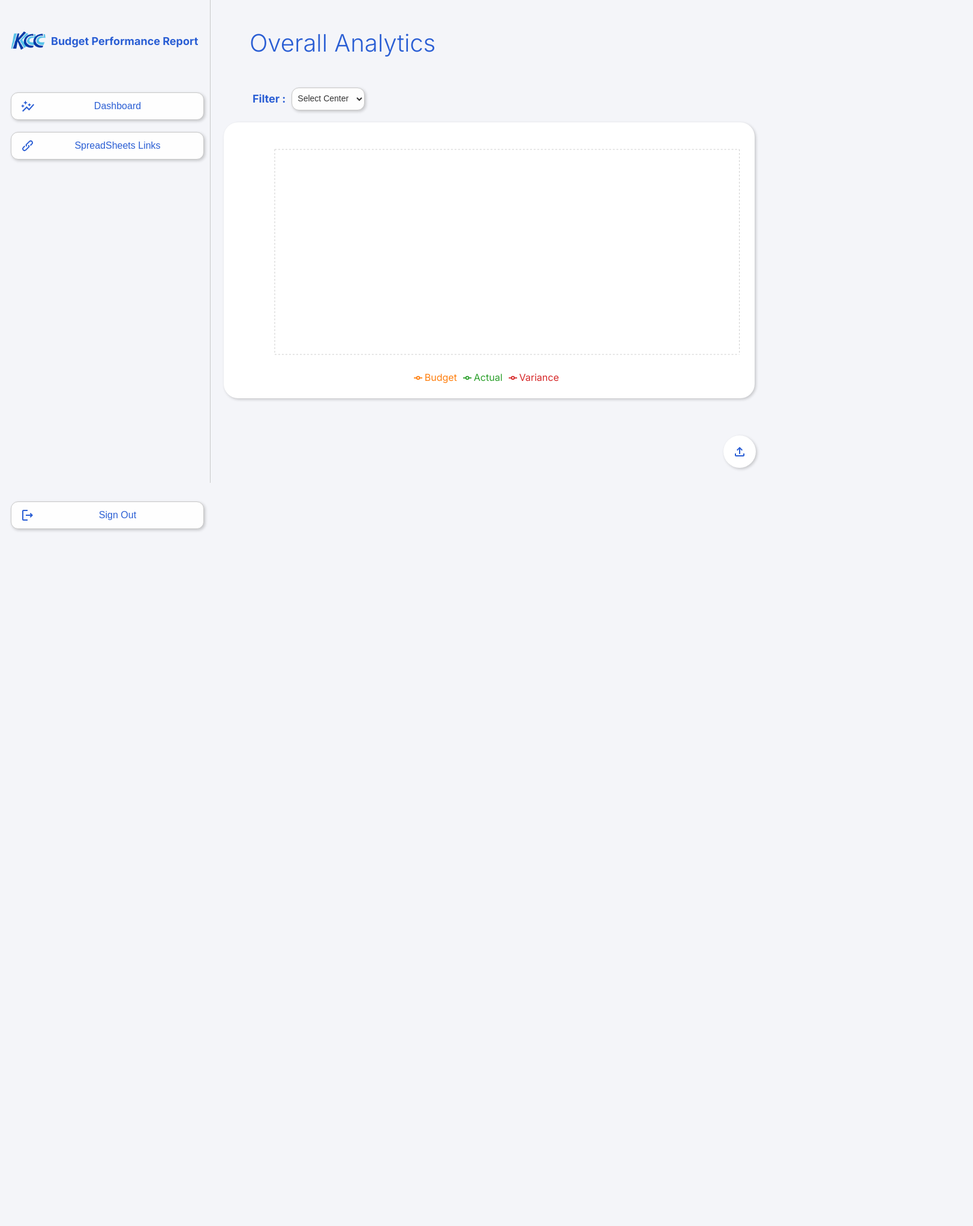
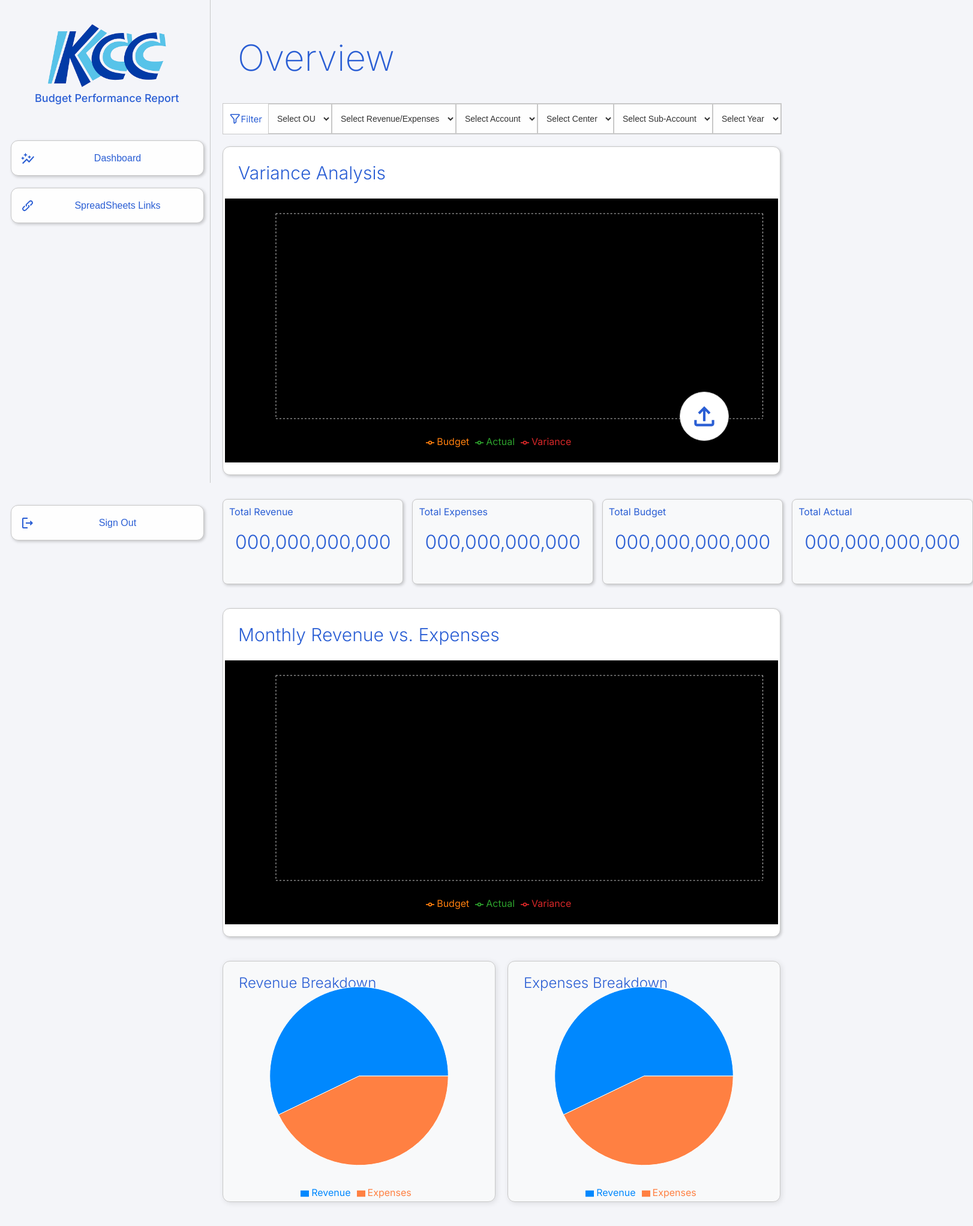
Before and after one commit to alfaizmac/kcc-budget-performance-ReactJS, a React (Create React App) app: page / in a window 1280 px wide. Shown: the whole page at 60% size, 1622 px wide, since content can reach past the window. Before the commit the page ends 840 px from the top, so only its background shows below. Built offline with nearby package versions, Linux system fonts and the light colour scheme.

Commit message:
Eh arrange ang code to many files

```diff
--- a/src/App.css
+++ b/src/App.css
@@ -2,6 +2,7 @@
 
 .App {
   font-family: inter;
+  color: #3c3c3c;
 }
 
 body {
@@ -21,5 +22,4 @@ body {
 
 .dashboard {
   flex-grow: 1;
-  padding: 20px;
 }
--- a/src/Components/Dashboard.css
+++ b/src/Components/Dashboard.css
@@ -9,65 +9,80 @@
 
 h1 {
   color: #2a5ed4;
+  font-weight: 200;
+  font-size: 60px;
+  margin-left: 25px;
+}
+
+h2 {
+  color: #2a5ed4;
   font-weight: 300;
-  font-size: 40px;
-  margin-left: 45px;
+  font-size: 30px;
+  margin-left: 25px;
+}
+
+.filter-section svg {
+  padding-left: 10px;
+  position: relative;
+}
+
+.filter-section {
+  display: flex;
+  align-items: center; /* Align select elements vertically */
+  justify-content: start;
+  width: 100%;
+  border: 1px solid #c8c8c8;
+  padding: 0px; /* Remove any extra padding */
+  height: 50px; /* Set a uniform height */
+  background: #fff;
+
+  /* Sticky positioning */
+  position: sticky;
+  top: 0;
+  z-index: 1000; /* Ensures it stays above other content */
 }
 
 .filter-section label {
   color: #2a5ed4;
-  font-size: 18px;
-  margin-left: 50px;
+  padding: 0px;
+  margin-right: 10px;
+  font-size: 15px;
+}
+
+.filter-section select {
+  cursor: pointer;
+  background: #fefefe;
+  border: 1px solid #c8c8c8;
+  padding: 8px 10px;
+  font-size: 14px;
+  color: #333;
+  outline: none;
+  transition: all 0.3s ease-in-out;
+  height: 100%; /* Ensure select elements fill the available height */
+  min-height: 40px; /* Set a minimum height */
+}
+
+.filter-section select:hover,
+.filter-section select:focus {
+  border-color: #2a5ed4;
+  box-shadow: 2px 2px 8px rgba(42, 94, 212, 0.3);
+}
+
+.variance-analysis-container {
+  background: #fff;
+  padding-top: 0px;
+  padding-bottom: 20px;
+  border-radius: 12px;
+  box-shadow: 2px 2px 5px rgba(0, 0, 0, 0.2);
+  border: 1px solid #c8c8c8;
 }
 
 .chart-container {
   width: 95%;
   align-items: center;
-}
-
-.filter-section {
-  display: flex;
-  align-items: center;
-  gap: 10px;
-  width: fit-content;
-  margin-top: 50px;
-}
-
-.filter-section label {
-  font-weight: bold;
-  color: #2a5ed4;
-}
-
-.filter-section select {
-  cursor: pointer;
-  border-radius: 12px;
-  background: #fefefe;
-  border: 1px solid #c8c8c8;
-  box-shadow: 2px 2px 5px rgba(0, 0, 0, 0.2);
-  padding: 8px 10px 10px 5px;
-  font-size: 14px;
-  color: #333;
-  outline: none;
-  transition: all 0.3s ease-in-out;
-}
-
-.filter-section select:hover {
-  border-color: #2a5ed4;
-  box-shadow: 2px 2px 8px rgba(42, 94, 212, 0.3);
-}
-
-.filter-section select:focus {
-  border-color: #2a5ed4;
-  box-shadow: 2px 2px 8px rgba(42, 94, 212, 0.5);
-}
-
-.chart-container {
   margin: 0 auto;
-  background: #fff;
-  border-radius: 24px;
+  background: #000;
   padding: 20px;
-  padding-top: 40px;
-  box-shadow: 2px 2px 5px rgba(0, 0, 0, 0.2);
 }
 
 .SubAccountLabel {
@@ -80,14 +95,51 @@ h1 {
   margin: 20px 0;
 }
 
-/* Sticky Button for Modal */
+/* Tooltip container */
+.tooltip-container {
+  position: absolute;
+  z-index: 9999;
+  position: fixed;
+  bottom: 35px;
+  right: 35px;
+  display: flex;
+  flex-direction: column;
+  align-items: center;
+}
+
+/* Tooltip text */
+.tooltip-text {
+  visibility: hidden;
+  background-color: #1a3ea3;
+  color: white;
+  text-align: center;
+  padding: 6px 10px;
+  border-radius: 5px;
+  position: absolute;
+  bottom: 100%;
+  right: 50%;
+  transform: translateX(50%);
+  white-space: nowrap;
+  font-size: 12px;
+  opacity: 0;
+  transition: opacity 0.3s ease-in-out;
+  margin-bottom: 8px;
+  z-index: 9999;
+  bottom: 110px;
+  right: 70px;
+}
+
+/* Show tooltip on hover */
+.tooltip-container:hover .tooltip-text {
+  visibility: visible;
+  opacity: 1;
+}
+
+/* Button styling */
 .open-modal-btn {
-  position: fixed;
-  bottom: 20px;
-  right: 20px;
+  position: absolute;
   background-color: #fff;
-  color: white;
-  border: none;
+  border: 1px solid #c8c8c8;
   border-radius: 50px;
   padding: 15px;
   display: flex;
@@ -96,53 +148,109 @@ h1 {
   cursor: pointer;
   box-shadow: 2px 2px 5px rgba(0, 0, 0, 0.2);
   transition: all 0.3s ease-in-out;
+  z-index: 9999;
+  bottom: 30px;
+  right: 30px;
 }
 
 /* Ensure the SVG icon takes the button's color */
 .open-modal-btn svg {
-  fill: #2a5ed4; /* Default color */
-  width: 24px; /* Adjust as needed */
-  height: 24px;
+  fill: #2a5ed4;
+  width: 50px;
+  height: 50px;
   transition: fill 0.3s ease-in-out;
 }
 
+/* Hover effects */
 .open-modal-btn:hover {
   background-color: #1a3ea3;
   box-shadow: 2px 2px 10px rgba(42, 94, 212, 0.5);
 }
 
-/* Change the SVG color on hover */
 .open-modal-btn:hover svg {
   fill: white;
 }
 
-.tooltip-container {
-  position: relative;
-  display: inline-block;
+/* COde for four small containairs */
+
+.four-containers {
+  display: flex;
+  justify-content: space-between; /* Distributes the containers evenly */
+  gap: 15px; /* Adds spacing between the containers */
+  margin-top: 20px;
 }
 
-/* Adjust tooltip to be at the bottom right */
-.tooltip-text {
-  visibility: hidden;
-  width: 220px;
-  background-color: #1a3ea3;
-  color: white;
-  text-align: center;
-  padding: 8px;
-  border-radius: 5px;
-  position: absolute;
-  bottom: -45px; /* Moves tooltip below button */
-  right: 0; /* Aligns tooltip to the right */
-  font-size: 12px;
-  opacity: 0;
-  transition: opacity 0.3s ease-in-out;
-  transition-delay: 1s; /* 1-second delay */
+.four-containers div {
+  flex: 1; /* Ensures equal width for all containers */
+  background: #f8f9fa; /* Light background */
+  padding: 20px;
+  border-radius: 8px;
   box-shadow: 2px 2px 5px rgba(0, 0, 0, 0.2);
-  white-space: nowrap; /* Prevents text from wrapping */
+  border: 1px solid #c8c8c8;
+  min-height: 100px; /* Adjust height as needed */
+  display: flex;
+  flex-direction: column; /* Stack elements vertically */
+  justify-content: center; /* Center h2 */
+  position: relative;
 }
 
-/* Show tooltip with delay */
-.tooltip-container:hover .tooltip-text {
-  visibility: visible;
-  opacity: 1;
+.four-containers h3 {
+  color: #2a5ed4;
+  font-weight: 400;
+  font-size: 16px;
+  position: absolute;
+  top: 10px;
+  left: 10px;
+  margin: 0;
 }
+
+.four-containers h2 {
+  text-align: center;
+  margin: auto; /* Centers it vertically */
+  font-size: 2em;
+}
+
+.montly-revenue-expenses-container {
+  background: #fff;
+  padding-top: 0px;
+  padding-bottom: 20px;
+  border-radius: 12px;
+  box-shadow: 2px 2px 5px rgba(0, 0, 0, 0.2);
+  border: 1px solid #c8c8c8;
+}
+
+/* Pie chart code */
+.two-pie-charts-container {
+  display: flex;
+  align-items: center;
+  justify-content: center;
+  gap: 20px;
+  width: 100%;
+}
+
+.pie-chart {
+  flex: 1;
+  height: 400px;
+  background: #f8f9fa;
+  border-radius: 12px;
+  border: 1px solid #c8c8c8;
+  display: flex;
+  align-items: center;
+  justify-content: center;
+  position: relative; /* Ensures the title is positioned relative to this div */
+  box-shadow: 2px 2px 10px rgba(0, 0, 0, 0.1);
+}
+
+.chart-title {
+  position: absolute;
+  top: 1px;
+  left: 1px;
+  color: #2a5ed4;
+  font-weight: 300;
+  font-size: 24px;
+}
+
+.monthly-revenue-expenses-container {
+  margin-top: 0px; /* Remove unwanted space above */
+  padding-top: 0px; /* Remove extra padding */
+}
--- a/src/Components/Dashboard.js
+++ b/src/Components/Dashboard.js
@@ -1,5 +1,6 @@
 import React, { useState, useEffect } from "react";
 import "./Dashboard.css";
+import Modal from "./Modal";
 import { fetchSpreadsheetData, getUniqueCenters } from "./fetchSpreadsheetData";
 import {
   LineChart,
@@ -10,6 +11,9 @@ import {
   Tooltip,
   Legend,
   ResponsiveContainer,
+  PieChart,
+  Pie,
+  Cell,
 } from "recharts";
 
 function Dashboard() {
@@ -18,6 +22,7 @@ function Dashboard() {
   const [selectedCenter, setSelectedCenter] = useState("");
   const [chartData, setChartData] = useState([]);
   const [fetchedData, setFetchedData] = useState([]);
+  const [isModalOpen, setIsModalOpen] = useState(false);
 
   const handleFetchData = async () => {
     if (!spreadsheetUrl) return;
@@ -83,13 +88,37 @@ function Dashboard() {
     }
   }, [selectedCenter, fetchedData]);
 
+  const pieData = [
+    { name: "Revenue", value: 400000 },
+    { name: "Expenses", value: 300000 },
+  ];
+
+  const COLORS = ["#0088FE", "#FF8042"];
+
   return (
     <div className="dashboard">
-      <h1>Overall Analytics</h1>
-
+      <h1>Overview</h1>
       {/* Filter Section */}
       <div className="filter-section">
-        <label>Filter :</label>
+        <svg
+          width="30"
+          height="30"
+          fill="#2a5ed4"
+          viewBox="0 0 24 24"
+          xmlns="http://www.w3.org/2000/svg"
+        >
+          <path d="m4.08 4 6.482 8.101a2 2 0 0 1 .438 1.25V20l2-1.5v-5.15a2 2 0 0 1 .438-1.249L19.92 4H4.08Zm0-2h15.84a2 2 0 0 1 1.56 3.25L15 13.35v5.15a2 2 0 0 1-.8 1.6l-2 1.5A1.999 1.999 0 0 1 9 20v-6.65l-6.481-8.1A2 2 0 0 1 4.079 2Z"></path>
+        </svg>
+        <label>Filter</label>
+        <select name="OU" id="">
+          <option value="">Select OU</option>
+        </select>
+        <select name="" id="">
+          <option value="">Select Revenue/Expenses</option>
+        </select>
+        <select name="" id="">
+          <option value="">Select Account</option>
+        </select>
         <select
           value={selectedCenter}
           onChange={(e) => setSelectedCenter(e.target.value)}
@@ -103,9 +132,17 @@ function Dashboard() {
             </option>
           ))}
         </select>
+        <select name="" id="">
+          <option value="">Select Sub-Account</option>
+        </select>
+        <select name="" id="">
+          <option value="">Select Year</option>
+        </select>
       </div>
       <br />
+      <div className="variance-analysis-container">
         {/* Overall Analytics Graph */}
+        <h2>Variance Analysis</h2>
         <div className="chart-container">
           <ResponsiveContainer width="100%" height={400}>
             <LineChart data={chartData}>
@@ -138,9 +175,10 @@ function Dashboard() {
             </LineChart>
           </ResponsiveContainer>
         </div>
-
+      </div>
       {/* Floating Button for Opening Modal */}
-      <button className="open-modal-btn">
+      <div className="tooltip-container">
+        <button className="open-modal-btn" onClick={() => setIsModalOpen(true)}>
           <svg
             width="100"
             height="100"
@@ -151,6 +189,125 @@ function Dashboard() {
             <path d="M18 15v3H6v-3H4v3c0 1.1.9 2 2 2h12c1.1 0 2-.9 2-2v-3h-2ZM7 9l1.41 1.41L11 7.83V16h2V7.83l2.59 2.58L17 9l-5-5-5 5Z"></path>
           </svg>
         </button>
+        <span className="tooltip-text">
+          Upload your Excel file <br /> or input a link here
+        </span>
+      </div>
+      {/* Modal Component */}
+      <Modal isOpen={isModalOpen} onClose={() => setIsModalOpen(false)} />
+      <br />
+      {/* four Containers */}
+      <div className="four-containers">
+        <div className="total-revenue-container">
+          <h3>Total Revenue</h3>
+          <h2>000,000,000,000</h2>
+        </div>
+        <div className="total-expense-container">
+          <h3>Total Expenses</h3>
+          <h2>000,000,000,000</h2>
+        </div>
+        <div className="total-budget-container">
+          <h3>Total Budget</h3>
+          <h2>000,000,000,000</h2>
+        </div>
+        <div className="total-actual-container">
+          <h3>Total Actual</h3>
+          <h2>000,000,000,000</h2>
+        </div>
+      </div>
+      <br />
+      <br />
+      <div className="montly-revenue-expenses-container">
+        <h2>Monthly Revenue vs. Expenses</h2>
+        <div className="chart-container">
+          <ResponsiveContainer width="100%" height={400}>
+            <LineChart data={chartData}>
+              <CartesianGrid strokeDasharray="3 3" />
+              <XAxis dataKey="name" />
+              <YAxis />
+              <Tooltip />
+              <Legend />
+              <Line
+                type="monotone"
+                dataKey="budget"
+                stroke="#ff7f0e"
+                strokeWidth={3}
+                name="Budget"
+              />
+              <Line
+                type="monotone"
+                dataKey="actual"
+                stroke="#2ca02c"
+                strokeWidth={3}
+                name="Actual"
+              />
+              <Line
+                type="monotone"
+                dataKey="variance"
+                stroke="#d62728"
+                strokeWidth={3}
+                name="Variance"
+              />
+            </LineChart>
+          </ResponsiveContainer>
+        </div>
+      </div>
+      <br />
+      <br />
+      {/* Two Pie Charts Container */}
+      <div className="two-pie-charts-container">
+        <div className="pie-chart">
+          <h2 className="chart-title">Revenue Breakdown</h2>
+          <ResponsiveContainer width="100%" height="100%">
+            <PieChart>
+              <Pie
+                data={pieData}
+                dataKey="value"
+                nameKey="name"
+                cx="50%"
+                cy="50%"
+                outerRadius="80%"
+              >
+                {pieData.map((entry, index) => (
+                  <Cell
+                    key={`cell-${index}`}
+                    fill={COLORS[index % COLORS.length]}
+                  />
+                ))}
+              </Pie>
+              <Tooltip />
+              <Legend />
+            </PieChart>
+          </ResponsiveContainer>
+        </div>
+        <div className="pie-chart">
+          <h2 className="chart-title">Expenses Breakdown</h2>
+          <ResponsiveContainer width="100%" height="100%">
+            <PieChart>
+              <Pie
+                data={pieData}
+                dataKey="value"
+                nameKey="name"
+                cx="50%"
+                cy="50%"
+                outerRadius="80%"
+              >
+                {pieData.map((entry, index) => (
+                  <Cell
+                    key={`cell-${index}`}
+                    fill={COLORS[index % COLORS.length]}
+                  />
+                ))}
+              </Pie>
+              <Tooltip />
+              <Legend />
+            </PieChart>
+          </ResponsiveContainer>
+        </div>
+      </div>
+
+      <br />
+      <br />
     </div>
   );
 }
--- a/src/Components/Modal.css
+++ b/src/Components/Modal.css
@@ -0,0 +1,66 @@
+/* Background Overlay */
+.modal-overlay {
+  position: fixed;
+  top: 0;
+  left: 0;
+  width: 100%;
+  height: 100%;
+  background: rgba(0, 0, 0, 0.5);
+  display: flex;
+  justify-content: center;
+  align-items: center;
+  z-index: 1000;
+}
+
+/* Modal Box */
+.modal-content {
+  background: white;
+  padding: 20px;
+  border-radius: 8px;
+  width: 400px;
+  max-width: 90%;
+  text-align: center;
+  position: relative;
+  box-shadow: 0px 4px 10px rgba(0, 0, 0, 0.3);
+  align-items: center;
+}
+
+/* Close Button */
+.modal-close-btn {
+  position: absolute;
+  top: 10px;
+  right: 10px;
+  background: transparent;
+  border: none;
+  font-size: 18px;
+  cursor: pointer;
+}
+
+/* File and Link Input Fields */
+.file-input,
+.link-input {
+  width: 94%;
+  padding: 10px;
+  margin: 10px 0;
+  border: 1px solid #ccc;
+  border-radius: 5px;
+}
+
+/* Upload Button */
+.upload-btn {
+  background: #2a5ed4;
+  color: white;
+  padding: 10px 15px;
+  border: none;
+  border-radius: 5px;
+  cursor: pointer;
+  transition: background 0.3s ease-in-out;
+}
+
+.upload-btn:hover {
+  background: #1a3ea3;
+}
+
+h2 {
+  margin-right: 20px;
+}
--- a/src/Components/Modal.js
+++ b/src/Components/Modal.js
@@ -1,16 +1,27 @@
 import React from "react";
 import "./Modal.css";
 
-const Modal = ({ isOpen, onClose, children }) => {
-  if (!isOpen) return null;
+const Modal = ({ isOpen, onClose }) => {
+  if (!isOpen) return null; // Don't render if modal is closed
 
   return (
-    <div className="modal-overlay">
-      <div className="modal-content">
-        <button className="modal-close" onClick={onClose}>
-          &times;
+    <div className="modal-overlay" onClick={onClose}>
+      <div className="modal-content" onClick={(e) => e.stopPropagation()}>
+        <button className="modal-close-btn" onClick={onClose}>
+          ✖
         </button>
-        {children}
+        <h2>Upload Your File</h2>
+        <p>
+          You can upload your Excel file or input
+          <br /> a spreadsheet public link below:
+        </p>
+        <input type="file" accept=".xlsx, .xls" className="file-input" />
+        <input
+          type="text"
+          placeholder="Enter spreadsheet link"
+          className="link-input"
+        />
+        <button className="upload-btn">Upload</button>
       </div>
     </div>
   );
--- a/src/Components/SideMenu.css
+++ b/src/Components/SideMenu.css
@@ -10,20 +10,21 @@
 .projectTitle {
   margin-top: 34px;
   margin-left: 18px;
-  display: flex;
-  gap: 8px;
+  display: block;
 }
 
 .projectTitle img {
-  width: 59px;
-  height: 32px;
-  margin-top: 13px;
+  width: 203px;
+  height: 110px;
+  margin-left: 60px;
 }
 
 .projectTitle h2 {
   color: #2a5ed4;
   font-size: 18px;
-  padding-top: 4px;
+  font-weight: 500;
+  margin: 0 auto;
+  margin-left: 40px;
 }
 
 .SideBarButtons {
@@ -75,5 +76,5 @@
   text-align: center;
 }
 .SideBarButtons .SignOut {
-  margin-top: 550px; /* Pushes the button to the bottom */
+  margin-top: 450px; /* Pushes the button to the bottom */
 }
```
Also changed, not shown: src/Components/FilterSection.js (added), src/Components/FloatingButton.js (added), src/Components/MonthlyRevenueExpenses.js (added), src/Components/PieCharts.js (added), src/Components/SummaryCards.js (added), src/Components/VarianceAnalysis.js (added). Lines whose indentation alone changed are shown as unchanged.
